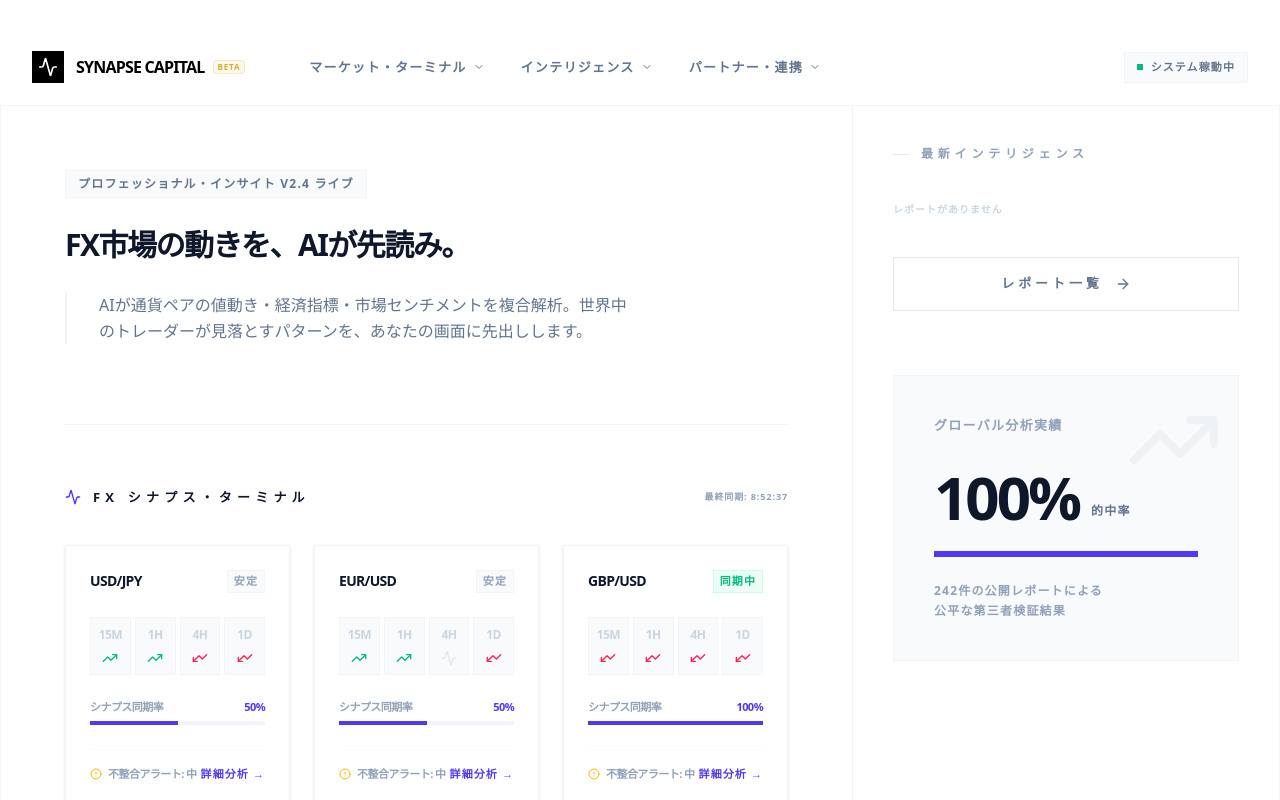
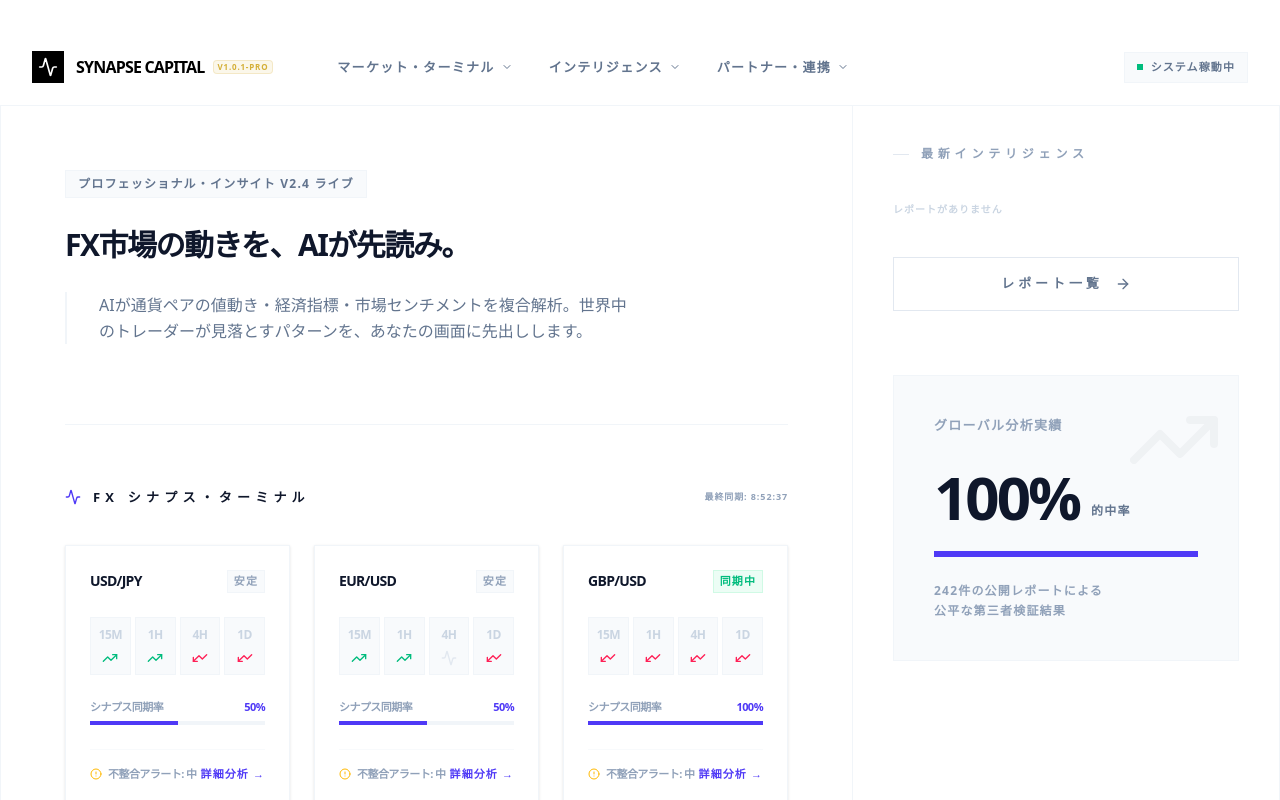
Before and after one commit to noriyuki007/synapse-capital-frontend, a Next.js app: page /ja/pro in a window 1280 px wide. Shown: the top 800 px of the page. Built offline with nearby package versions, Linux system fonts and the light colour scheme.

Commit message:
fix: explicit v1.0.1-PRO version and reinforced CSS hover

```diff
--- a/src/components/Header.tsx
+++ b/src/components/Header.tsx
@@ -44,13 +44,13 @@
                     </div>
                     <div className="text-base font-black tracking-tighter text-black uppercase font-sans leading-none flex items-center gap-2">
                         SYNAPSE CAPITAL
-                        <span className="text-[8px] bg-champagne-gold/10 text-champagne-gold border border-champagne-gold/20 px-1 py-0.5 rounded tracking-widest font-black uppercase">Beta</span>
+                        <span className="text-[8px] bg-champagne-gold/10 text-champagne-gold border border-champagne-gold/20 px-1 py-0.5 rounded tracking-widest font-black uppercase">v1.0.1-PRO</span>
                     </div>
                 </Link>
 
                 <nav className="hidden lg:flex items-center gap-1 text-[13px] font-black text-slate-500 uppercase tracking-widest h-full">
                     {menuItems.map((menu) => (
-                        <div key={menu.id} className="relative py-2 px-4 group lowercase">
+                        <div key={menu.id} className="relative py-2 px-4 group">
                              <div className="flex items-center h-full">
                                 <button className="flex items-center gap-1.5 hover:text-black transition-colors focus:outline-none uppercase py-2 h-full">
                                     {menu.label}
@@ -59,7 +59,7 @@
                              </div>
 
                             {/* Dropdown Menu (Pure CSS Hover) */}
-                            <div className="absolute top-full left-0 w-64 pt-2 opacity-0 translate-y-2 invisible pointer-events-none group-hover:opacity-100 group-hover:translate-y-0 group-hover:visible group-hover:pointer-events-auto transition-all duration-300 z-[510]">
+                            <div className="absolute top-[80%] left-0 w-64 pt-4 opacity-0 translate-y-2 invisible pointer-events-none group-hover:opacity-100 group-hover:translate-y-0 group-hover:visible group-hover:pointer-events-auto transition-all duration-300 z-[999]">
                                 <div className="bg-white border border-slate-100 rounded-none shadow-2xl shadow-slate-200/60 overflow-hidden p-2">
                                     {menu.items.map((item) => (
                                         <Link
```
